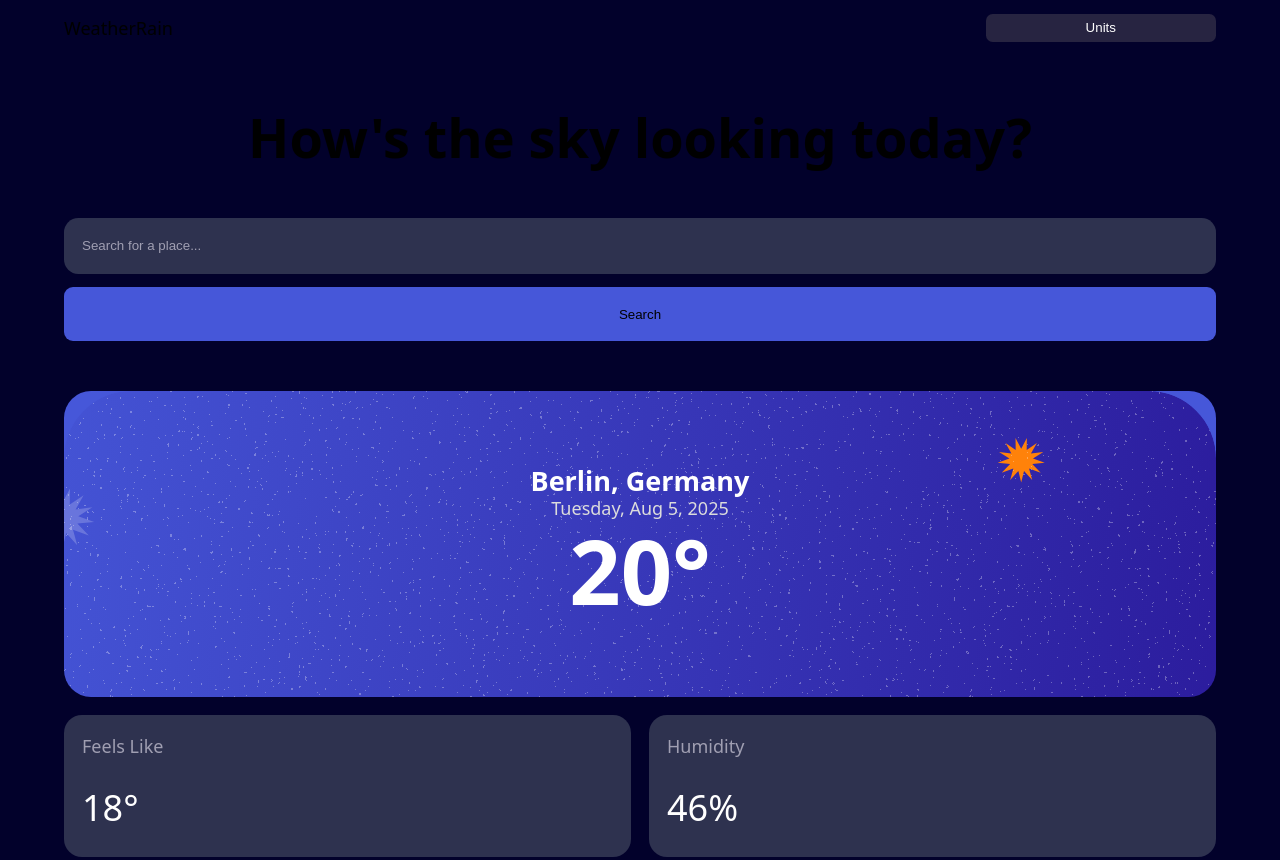
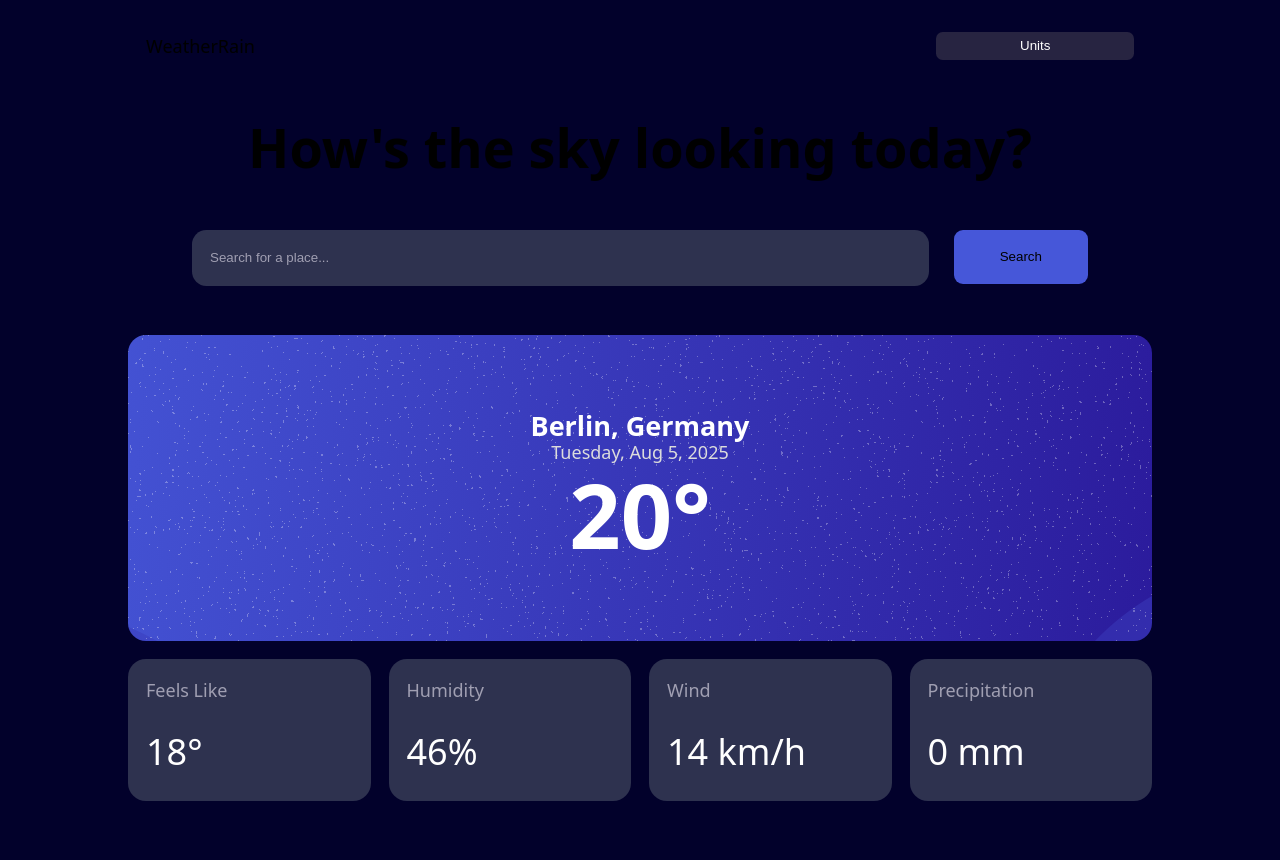
Before and after one commit to GreaterBerg/WeatherRain, a website built with Vite: page index.html in a window 1280 px wide. Shown: the top 860 px of the page. After the commit the page ends 819 px from the top, so only its background shows below. Built offline with nearby package versions, Linux system fonts and the light colour scheme; no server answers.

Commit message:
Tablet responsive breakpoint

```diff
--- a/src/style.css
+++ b/src/style.css
@@ -55,6 +55,8 @@
 /* ====== NAV ====== */
 
 nav {
+  box-sizing: border-box;
+  padding: 1em;
   font-size: 1rem;
   display: flex;
   justify-content: space-between;
@@ -79,7 +81,7 @@
 /* ===== HEADER ===== */
 
 header {
-  line-height: 1;
+  line-height: 1.05;
   display: flex;
   flex-direction: column;
   align-items: center;
@@ -143,6 +145,7 @@
   font-weight: 400;
   background-image: url(./assets/bg-today-small.svg);
   background-size: cover;
+  background-position: center ;
   background-color: var(--bg-button);
   color: var(--text);
   border-radius: 1.5rem;
@@ -210,3 +213,41 @@
 .specTitle {
   margin-bottom: 0;
 }
+
+
+/* ===== BREAKPOINTS ===== */
+
+@media (min-width: 578px) {
+
+  .container { width: 80%; }
+
+  header {
+    max-width: 70%;
+  }
+
+  header p{
+    margin-top: .5em;
+  }
+
+  .search__container {
+    flex-direction: row;
+    justify-content: space-between;
+  }
+
+  .search__input {
+    width: 80%;
+  }
+
+  .search__btn {
+    width: 15%;
+  }
+
+  .mainWeather {
+    border-radius: 1rem;
+  }
+
+  .specsWeather__container {
+    grid-template-columns: 1fr 1fr 1fr 1fr;
+  }
+
+}
```
